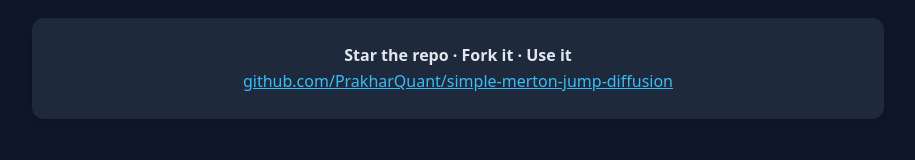
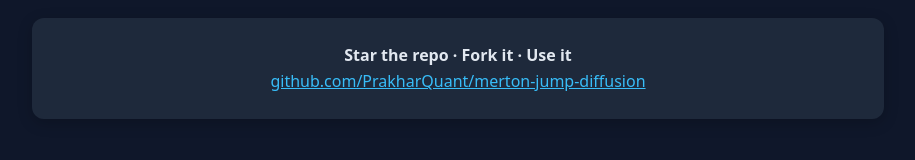
Before and after one commit to PrakharQuant/merton-jump-diffusion, a plain HTML site: page index.html in a window 1280 px wide. Shown: the part 2344-2504 px from the top of the page, without its empty margins (182-1097 px from the left). Drawn offline with nearby package versions, Linux system fonts and the light colour scheme.

Commit message:
Update GitHub link in index.html

```diff
--- a/index.html
+++ b/index.html
@@ -153,7 +153,7 @@ print(f"Merton Call: {price:.4f}")</code></pre>
 
   <div class="card" style="text-align:center; margin-top:3rem;">
     <strong>Star the repo · Fork it · Use it</strong><br>
-    <a href="https://github.com/PrakharQuant/simple-merton-jump-diffusion" style="color:var(--accent);">github.com/PrakharQuant/simple-merton-jump-diffusion</a>
+    <a href="https://github.com/PrakharQuant/merton-jump-diffusion" style="color:var(--accent);">github.com/PrakharQuant/merton-jump-diffusion</a>
   </div>
 </div>
 
```
